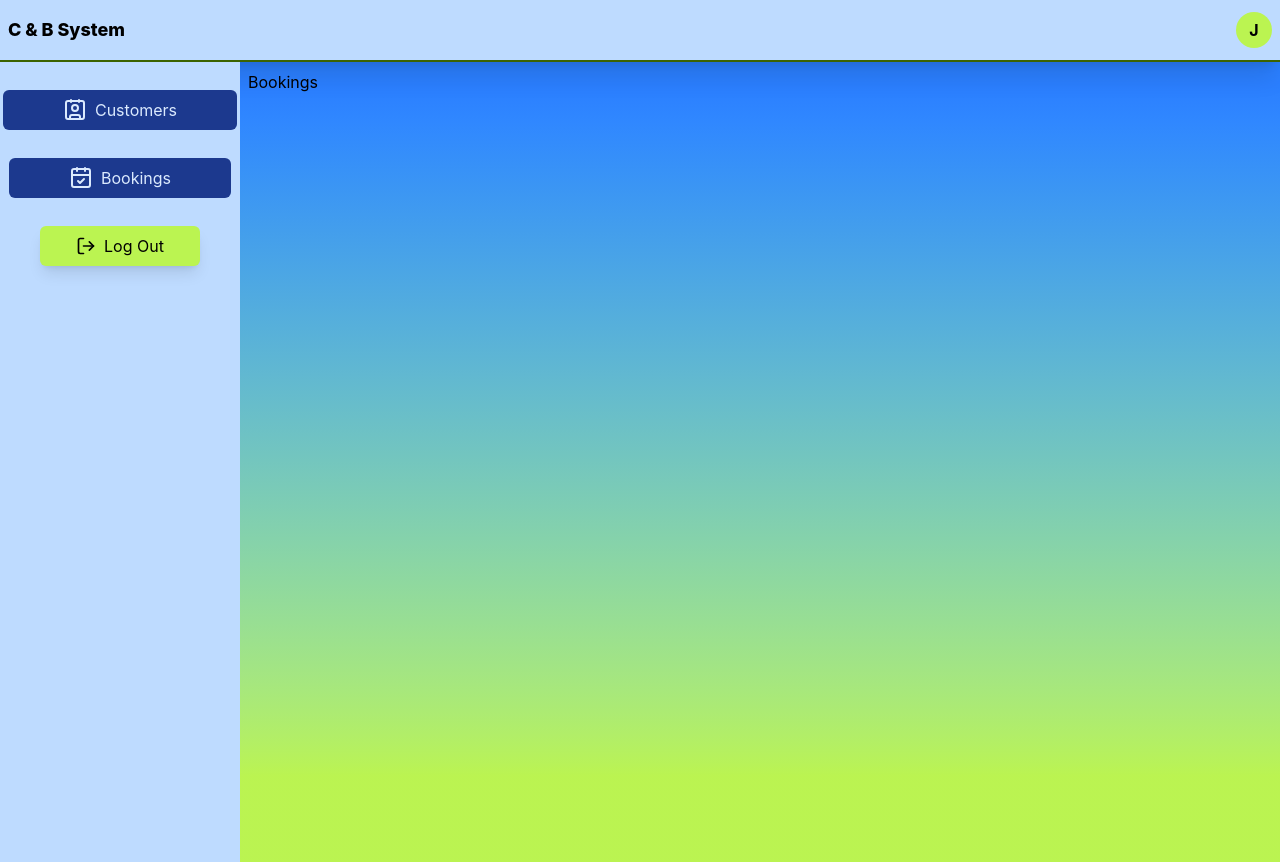
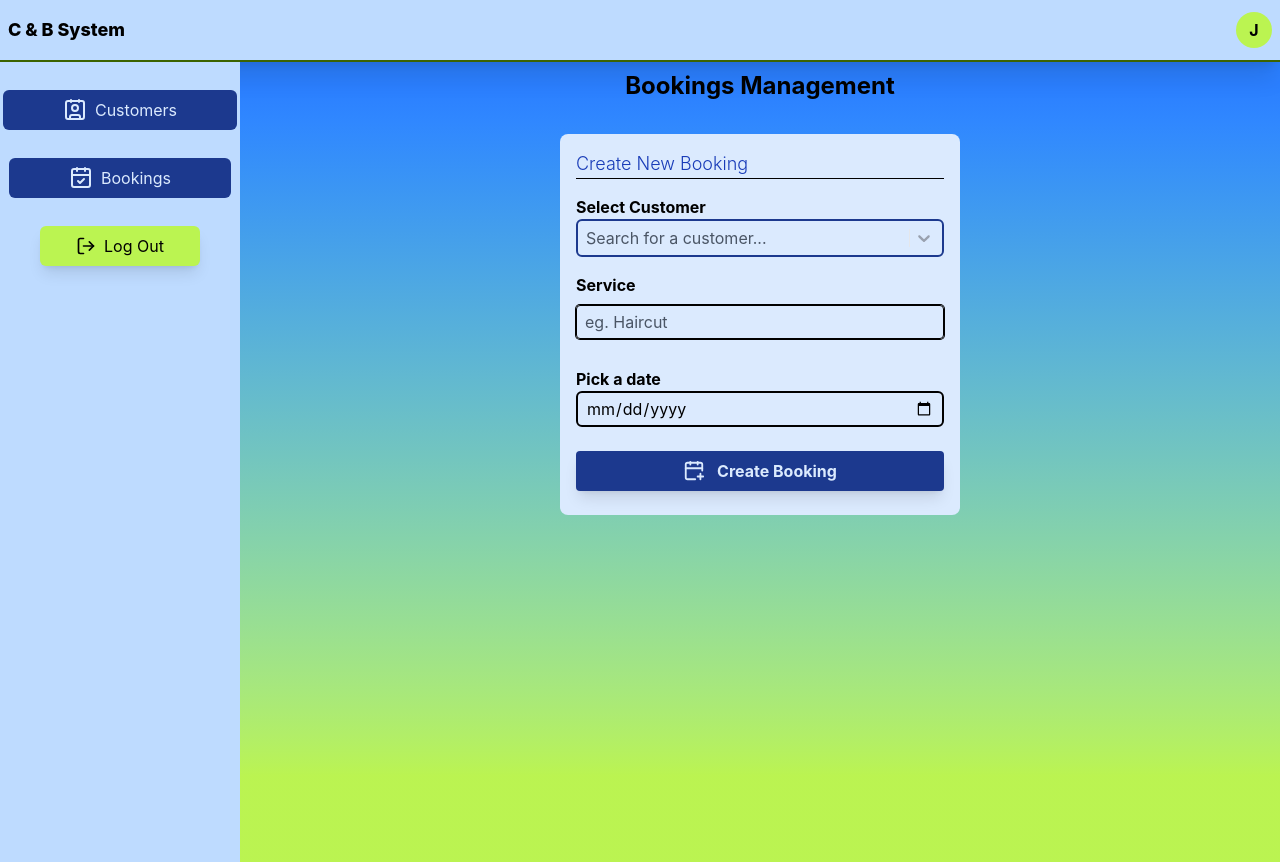
Before and after one commit to Brian9975/Booking-System, a React (Vite) app: page /bookings in a window 1280 px wide. Built offline with nearby package versions, Linux system fonts and the light colour scheme; no server answers; the database is empty; sample sign-in values are in the browser's storage.

Commit message:
Implemented create booking feature

```diff
--- a/package.json
+++ b/package.json
@@ -16,6 +16,7 @@
     "react": "^19.2.4",
     "react-dom": "^19.2.4",
     "react-router-dom": "^7.14.0",
+    "react-select": "^5.10.2",
     "tailwindcss": "^4.2.2"
   },
   "devDependencies": {
--- a/src/auth/login.tsx
+++ b/src/auth/login.tsx
@@ -22,7 +22,7 @@ const navigate = useNavigate()
 
 
 useEffect(() => {
- if (user) {
+ if (user && !loading) {
   navigate("/customers")
  }
 }, [user, loading, navigate])
@@ -37,7 +37,7 @@ if (user) {
 
 
 
-  return <div className="bg-gradient-to-b from-blue-500 from-10% to-lime-300 to-90% min-h-screen flex justify-center items-center">
+  return <div className="bg-linear-to-b from-blue-500 from-10% to-lime-300 to-90% min-h-screen flex justify-center items-center">
 
     <div className="bg-blue-100 rounded-lg p-4 md:w-100 text-center">
 
--- /dev/null
+++ b/src/hooks/useCreateBooking.ts
@@ -0,0 +1,41 @@
+import React from 'react'
+import type { CustomerData } from '../types/customerData'
+import { useAuth } from '../context/AuthContext'
+import { addDoc, collection, serverTimestamp } from 'firebase/firestore'
+import { db } from '../lib/firebase-config'
+
+export default function useCreateBooking() {
+   const {user} = useAuth()
+
+    const handleCreateBooking = async (e: React.FormEvent<HTMLFormElement>, customerInfo: CustomerData[], selected: string, service: string, date: string, setSelected: React.Dispatch<React.SetStateAction<string | null>>, setService:  React.Dispatch<React.SetStateAction<string>>, setDate:  React.Dispatch<React.SetStateAction<string>>) => {
+      e.preventDefault()
+      if (!selected) {
+        alert("Select customer to continue")
+      }
+
+     const userId = user!.uid
+    //  Selected Customer's Information
+    const selectedCus = customerInfo.find(info => info.id === selected)
+     try {
+        const collectionRef = collection(db, "bookings", userId, "bookings")
+
+        await addDoc(collectionRef, {
+          name: selectedCus?.name,
+          contact: selectedCus?.contact,
+          customerId: selected,
+          service: service,
+          date: date,
+          status: "Pending",
+          createdAt: serverTimestamp()
+        })
+
+        setSelected(null)
+        setService("")
+        setDate("")
+     } catch (error) {
+        alert(`Error while creating booking ${error}`)
+     }
+    }
+
+  return {handleCreateBooking}
+}
--- a/src/hooks/useCustomerEdit.ts
+++ b/src/hooks/useCustomerEdit.ts
@@ -13,7 +13,10 @@ const {user} = useAuth()
 const handleEdit = async (e: React.FormEvent<HTMLFormElement>) => {
 e.preventDefault()
 const userId = user!.uid
-const docRef = doc(db, "customers", userId, "customers", customerToEdit!)
+if (customerToEdit === null) {
+ return
+}
+const docRef = doc(db, "customers", userId, "customers", customerToEdit)
 try{
  await updateDoc(docRef, {
   name: editCusName,
--- a/src/hooks/useDeleteCustomer.ts
+++ b/src/hooks/useDeleteCustomer.ts
@@ -11,7 +11,7 @@ export default function useDeleteCustomer() {
         const docRef = doc(db, "customers", userId,  "customers", id)
        await deleteDoc(docRef)
      } catch(error) {
-
+       alert(`An error occured while deleting customer ${error}`)
      }
     }
   return {
--- a/src/index.css
+++ b/src/index.css
@@ -1 +1,7 @@
-@import "tailwindcss"
+
+@import "tailwindcss";
+
+.my-select__option {
+  cursor: pointer !important;
+  pointer-events: auto !important;
+}
--- a/src/pages/bookings/index.tsx
+++ b/src/pages/bookings/index.tsx
@@ -1,9 +1,153 @@
+import Select from "react-select"
+import "../../index.css"
+import { CalendarPlus } from "lucide-react"
+import { db } from "../../lib/firebase-config"
+import { useState, useEffect } from "react"
+import { collection, onSnapshot, query } from "firebase/firestore"
+import type { CustomerData } from "../../types/customerData"
+import { useAuth } from "../../context/AuthContext"
+import useCreateBooking from "../../hooks/useCreateBooking"
+export default function Bookings() {
+
+  const [customerInfo, setCustomerInfo] = useState<CustomerData[]>([])
+  const [selected, setSelected] = useState<string | null>(null)
+  const [service, setService] = useState("")
+  const {user} = useAuth()
+  const [date, setDate] = useState(() => {
+    return ""
+  }
+
+  )
+  const {handleCreateBooking} = useCreateBooking()
+
+  const options = customerInfo.map(data => ({
+    label: data.name,
+    value: data.id,
+  }))
+
+  const currentSelection = options.find(option => option.value === selected) || null
 
 
-export default function Bookings() {
+
+  useEffect(() => {
+
+    const userId = user!.uid
+    const q = query(collection(db, "customers", userId, "customers"))
+    const unsubscribe = onSnapshot((q), (snap) => {
+      setCustomerInfo(snap.docs.map(doc => (
+        {
+          ...doc.data() as CustomerData,
+          id:doc.id
+        }
+      )))
+    })
+return () => unsubscribe()
+  }, [])
   return (
     <div>
-      Bookings
+     <h1 className="text-2xl mb-8 text-center font-bold">Bookings Management</h1>
+
+
+
+           <div className="flex justify-center pb-5">
+             <div className="bg-blue-100 rounded-lg p-4 md:w-100 ">
+               <h1 className="text-lg font-light text-blue-800">
+                 Create New Booking
+               </h1>
+               <hr className="mb-4" />
+               <form onSubmit={(e) => {
+                handleCreateBooking(e, customerInfo, selected!, service, date, setSelected, setService, setDate )
+               }} className="mb-2">
+                 <div>
+                   <label htmlFor="customer" className="font-bold">
+                     Select Customer
+                   </label>
+                   <div>
+                 <Select
+
+                 unstyled
+      classNamePrefix={"my-select"}
+  classNames={{
+        // The main container box
+        control: ({ isFocused }) =>
+          `flex w-full mb-4 px-2 py-1 border-2 cursor-pointer rounded-md transition-all duration-200
+           ${isFocused ? 'border-blue-950 ring-2 ring-blue-100' : 'border-blue-900 bg-blue-100'}`,
+
+        // The input where you type to search
+        input: () => 'text-gray-600 focus:ring-0',
+
+        // The text for the currently selected item
+        singleValue: () => 'text-blue-950 font-bold',
+
+        // The placeholder text
+        placeholder: () => 'text-gray-600',
+
+        // The dropdown menu container
+        menu: () => 'mt-2 border  border-gray-100 bg-lime-50 rounded-md shadow-xl overflow-auto',
+
+        // Individual items in the list
+        option: ({ isFocused, isSelected }) =>
+          `  hover:bg-lime-300 hover:text-blue-950  px-3 py-2 transition-colors
+           ${isSelected ? 'bg-blue-900 text-blue-50' : isFocused ? 'bg-blue-50 cursor-pointer' : 'text-blue-950  '}`,
+
+        // The container for the "X" and "chevron" icons on the right
+        indicatorsContainer: () => 'gap-1',
+
+        // The specific dropdown arrow icon
+        dropdownIndicator: () => 'text-gray-400 hover:text-blue-900',
+
+        // The separator line between text and arrow
+        indicatorSeparator: () => 'bg-gray-200 w-[1px] my-1',
+      }}
+
+    value={currentSelection}
+    options={options}
+    onChange={option => setSelected(option ? option.value : null)}
+    isSearchable
+    isClearable
+    placeholder="Search for a customer..."
+  />
+                  </div>
+
+
+                 </div>
+                 <div>
+                   <label htmlFor="name" className="font-bold">
+                     Service
+                   </label>
+                   <input
+
+                     className="border mb-7 ring w-full placeholder-gray-600 my-2 rounded px-2 py-1"
+                     type="text"
+                     onChange={(e) => setService(e.target.value)}
+                     value={service}
+                     placeholder="eg. Haircut"
+                     required
+                   />
+                 </div>
+
+                   <div>
+                    <label className="font-bold" htmlFor="date">Pick a date</label>
+
+                    <input value={date} onChange={e => setDate(e.target.value)} id="date" className="w-full border-2 py-1 px-2 rounded-md mb-4 cursor-pointer" type="date" required/>
+                  </div>
+                 <button
+                   className="cursor-pointer font-bold px-2 py-2 w-full rounded bg-blue-900 text-blue-100 shadow-lg flex justify-center items-center gap-3 mt-2 "
+                   type="submit"
+                 >
+                   <CalendarPlus size={22} />
+                   <div>Create Booking</div>
+                 </button>
+               </form>
+
+
+             </div>
+           </div>
+
+           {/* List of bookings */}
+
+
+
     </div>
   )
 }
--- a/src/pages/customers/index.tsx
+++ b/src/pages/customers/index.tsx
@@ -131,7 +131,7 @@ export default function Customers() {
         </tbody>
       </table>
 
-           {/* Edit Form */}
+           {/* Edit Form Dialog */}
 { customerToEdit &&
       <div onClick={() => setCustomerToEdit(null)} className="fixed inset-0  bg-black/50 flex items-center justify-center z-50">
            <div onClick={e => e.stopPropagation()} className="shadow-xl bg-white rounded-lg p-4 md:w-100 ">
```
Also changed, not shown: 1 other file (tests, documents, lock files or other folders).
